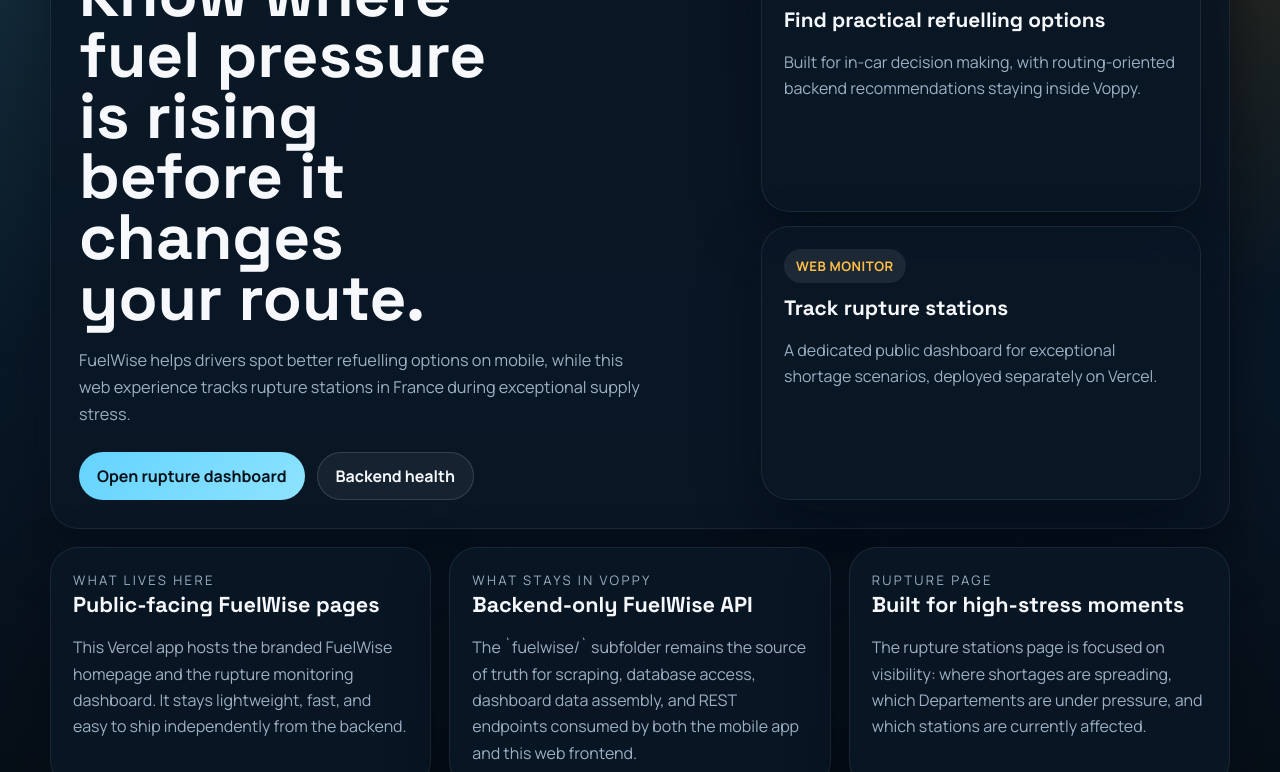
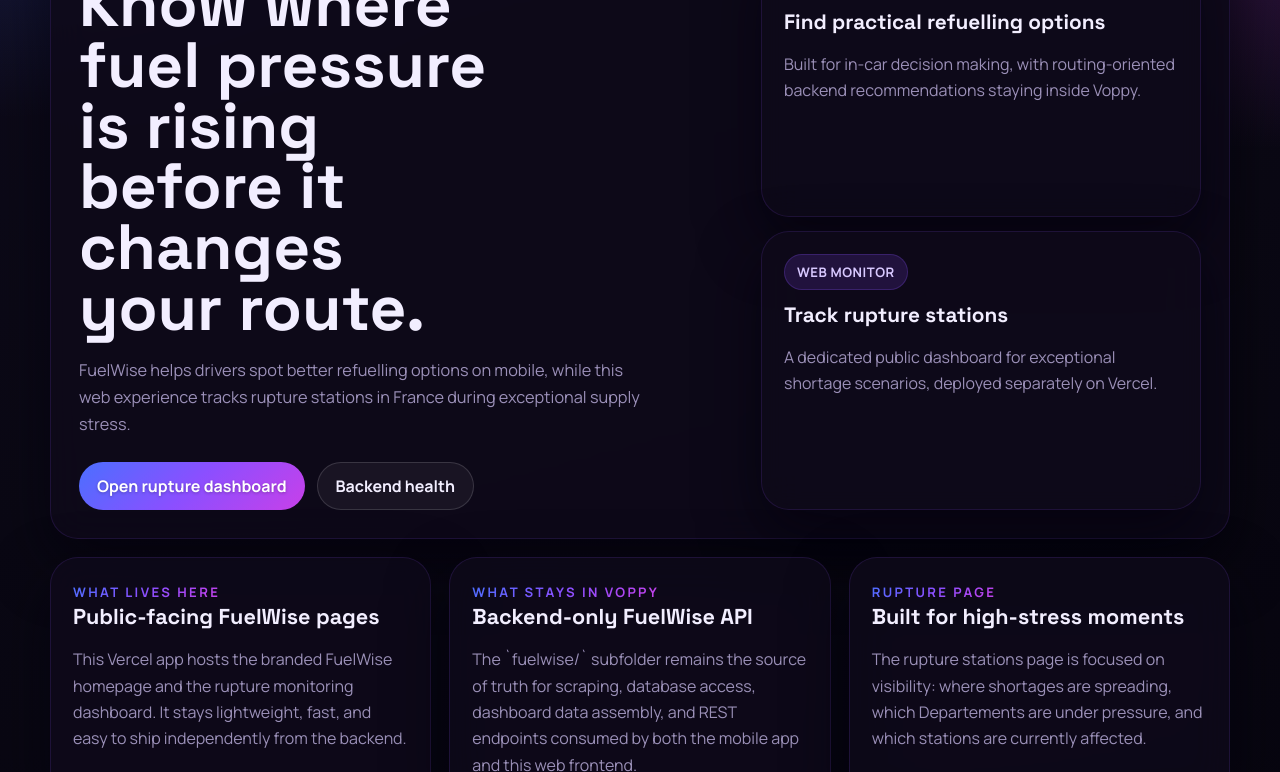
Before and after one commit to viktorknem/fuelwise-web, a website built with Vite: page index.html in a window 1280 px wide. Shown: the part 119-891 px from the top of the page. Built offline with nearby package versions, Linux system fonts and the light colour scheme.

Commit message:
Rebrand UI with new colors and logo

```diff
--- a/assets/dashboard.css
+++ b/assets/dashboard.css
@@ -1,19 +1,26 @@
 :root {
-    --bg: #07111b;
-    --panel: rgba(9, 21, 35, 0.90);
-    --panel-border: rgba(255, 255, 255, 0.07);
-    --panel-border-hover: rgba(255, 255, 255, 0.14);
-    --text: #f0f4f8;
-    --muted: #8da4b8;
-    --accent: #64d3ff;
-    --accent-dim: rgba(100, 211, 255, 0.14);
-    --accent-warm: #ffbf47;
-    --critical: #d9483b;
-    --warning: #f47f3d;
-    --stable: #ffb24a;
-    --quiet: #172b3e;
-    --shadow: 0 20px 50px rgba(1, 6, 14, 0.55);
-    --shadow-sm: 0 4px 16px rgba(1, 6, 14, 0.35);
+    /* Brand gradient: electric blue → magenta */
+    --brand-blue: #4B6FFF;
+    --brand-violet: #8B4FFF;
+    --brand-magenta: #C840E9;
+    --brand-gradient: linear-gradient(135deg, #4B6FFF 0%, #8B4FFF 50%, #C840E9 100%);
+
+    --bg: #0a0814;
+    --panel: rgba(14, 10, 26, 0.88);
+    --panel-border: rgba(139, 79, 255, 0.14);
+    --panel-border-hover: rgba(139, 79, 255, 0.28);
+    --text: #f2eeff;
+    --muted: #9b90b8;
+    --accent: #9B6FFF;
+    --accent-bright: #C840E9;
+    --accent-dim: rgba(155, 111, 255, 0.14);
+    --accent-warm: #e87dff;
+    --critical: #e04355;
+    --warning: #f07040;
+    --stable: #f0b840;
+    --quiet: #1a1130;
+    --shadow: 0 20px 50px rgba(4, 2, 12, 0.65);
+    --shadow-sm: 0 4px 16px rgba(4, 2, 12, 0.45);
     --radius-card: 20px;
     --radius-inner: 14px;
     --radius-pill: 999px;
@@ -42,9 +49,10 @@ body {
     font-family: "Manrope", sans-serif;
     line-height: 1.55;
     background:
-        radial-gradient(ellipse 80% 40% at 10% 0%, rgba(100, 211, 255, 0.10) 0%, transparent 60%),
-        radial-gradient(ellipse 50% 30% at 92% 5%, rgba(217, 72, 59, 0.08) 0%, transparent 50%),
-        linear-gradient(175deg, #091827 0%, #07111b 45%, #050d17 100%);
+        radial-gradient(ellipse 70% 45% at 0% 0%, rgba(75, 111, 255, 0.18) 0%, transparent 55%),
+        radial-gradient(ellipse 60% 40% at 100% 8%, rgba(200, 64, 233, 0.16) 0%, transparent 50%),
+        radial-gradient(ellipse 40% 30% at 50% 100%, rgba(139, 79, 255, 0.08) 0%, transparent 60%),
+        linear-gradient(165deg, #0d0a1a 0%, #0a0814 50%, #07050f 100%);
 }
 
 .page-shell {
@@ -79,15 +87,29 @@ body {
 }
 
 .wordmark {
+    display: inline-flex;
+    align-items: center;
+    gap: 8px;
     font-family: "Space Grotesk", sans-serif;
     font-weight: 700;
     font-size: 1rem;
-    color: var(--accent);
+    background: var(--brand-gradient);
+    -webkit-background-clip: text;
+    -webkit-text-fill-color: transparent;
+    background-clip: text;
     text-decoration: none;
     letter-spacing: -0.01em;
 }
 
 .wordmark:hover { opacity: 0.8; }
+
+.wordmark-logo {
+    width: 26px;
+    height: 26px;
+    border-radius: 7px;
+    object-fit: cover;
+    flex-shrink: 0;
+}
 
 .page-header-divider {
     color: var(--panel-border);
@@ -156,7 +178,10 @@ body {
     font-size: 0.82rem;
     letter-spacing: 0.16em;
     text-transform: uppercase;
-    color: var(--accent);
+    background: var(--brand-gradient);
+    -webkit-background-clip: text;
+    -webkit-text-fill-color: transparent;
+    background-clip: text;
     font-weight: 700;
 }
 
@@ -173,7 +198,10 @@ h1 {
 }
 
 .hero-h1-accent {
-    color: var(--accent);
+    background: var(--brand-gradient);
+    -webkit-background-clip: text;
+    -webkit-text-fill-color: transparent;
+    background-clip: text;
 }
 
 h2 {
@@ -203,7 +231,7 @@ h2 {
     font-size: 0.75rem;
     letter-spacing: 0.14em;
     text-transform: uppercase;
-    color: var(--muted);
+    color: var(--accent);
     font-weight: 700;
 }
 
@@ -224,17 +252,17 @@ h2 {
 }
 
 .pill-live {
-    background: rgba(70, 210, 158, 0.14);
-    border-color: rgba(70, 210, 158, 0.22);
-    color: #b8ffd8;
+    background: rgba(139, 79, 255, 0.16);
+    border-color: rgba(139, 79, 255, 0.30);
+    color: #d8c8ff;
 }
 
 .pill-mock,
 .pill-empty,
 .pill-inferred {
-    background: rgba(255, 191, 71, 0.14);
-    border-color: rgba(255, 191, 71, 0.22);
-    color: #ffe6a8;
+    background: rgba(200, 64, 233, 0.14);
+    border-color: rgba(200, 64, 233, 0.24);
+    color: #f0d0ff;
 }
 
 .pill-live::before {
@@ -243,8 +271,8 @@ h2 {
     width: 6px;
     height: 6px;
     border-radius: 999px;
-    background: #46d29e;
-    box-shadow: 0 0 0 3px rgba(70, 210, 158, 0.28);
+    background: var(--brand-violet);
+    box-shadow: 0 0 0 3px rgba(139, 79, 255, 0.30);
     animation: pulse-dot 2s ease-in-out infinite;
 }
 
@@ -293,8 +321,8 @@ h2 {
 }
 
 .metric-card-primary {
-    border-color: rgba(100, 211, 255, 0.18);
-    background: linear-gradient(145deg, rgba(100, 211, 255, 0.06), rgba(9, 21, 35, 0.90));
+    border-color: rgba(139, 79, 255, 0.24);
+    background: linear-gradient(145deg, rgba(75, 111, 255, 0.08), rgba(200, 64, 233, 0.05), rgba(14, 10, 26, 0.90));
 }
 
 .metric-header {
@@ -331,9 +359,9 @@ h2 {
 }
 
 .metric-badge-live {
-    background: rgba(70, 210, 158, 0.14);
-    color: #9effd0;
-    border: 1px solid rgba(70, 210, 158, 0.18);
+    background: rgba(139, 79, 255, 0.16);
+    color: #d8c8ff;
+    border: 1px solid rgba(139, 79, 255, 0.26);
 }
 
 .metric-badge-live::before {
@@ -342,7 +370,7 @@ h2 {
     width: 5px;
     height: 5px;
     border-radius: 999px;
-    background: #46d29e;
+    background: var(--brand-violet);
     animation: pulse-dot 2s ease-in-out infinite;
 }
 
@@ -355,7 +383,10 @@ h2 {
 }
 
 .metric-card-primary .metric-value {
-    color: var(--accent);
+    background: var(--brand-gradient);
+    -webkit-background-clip: text;
+    -webkit-text-fill-color: transparent;
+    background-clip: text;
 }
 
 .metric-foot {
@@ -374,7 +405,7 @@ h2 {
     top: 10px;
     z-index: 10;
     padding: 16px 20px;
-    background: linear-gradient(180deg, rgba(9, 21, 35, 0.98), rgba(9, 21, 35, 0.92));
+    background: linear-gradient(180deg, rgba(14, 10, 26, 0.98), rgba(12, 8, 22, 0.93));
     backdrop-filter: blur(24px);
 }
 
@@ -456,8 +487,8 @@ h2 {
 
 .filter-combobox-input:focus {
     outline: none;
-    border-color: rgba(100, 211, 255, 0.35);
-    box-shadow: 0 0 0 3px rgba(100, 211, 255, 0.10);
+    border-color: rgba(139, 79, 255, 0.45);
+    box-shadow: 0 0 0 3px rgba(139, 79, 255, 0.12);
 }
 
 .filter-combobox-list {
@@ -498,7 +529,7 @@ h2 {
 .filter-combobox-option:hover,
 .filter-combobox-option:focus-visible,
 .filter-combobox-option.is-selected {
-    background: rgba(100, 211, 255, 0.10);
+    background: rgba(139, 79, 255, 0.14);
 }
 
 .filter-combobox-empty { color: var(--muted); }
@@ -520,7 +551,7 @@ h2 {
 #fuelwise-global-timeframe-filter {
     width: 100%;
     margin: 0;
-    accent-color: var(--accent);
+    accent-color: var(--brand-violet);
 }
 
 .timeframe-slider-scale {
@@ -576,8 +607,8 @@ h2 {
 .filter-badge:focus-visible,
 .ghost-button:hover,
 .ghost-button:focus-visible {
-    background: rgba(100, 211, 255, 0.10);
-    border-color: rgba(100, 211, 255, 0.28);
+    background: rgba(139, 79, 255, 0.12);
+    border-color: rgba(139, 79, 255, 0.32);
 }
 
 .ghost-button:disabled {
@@ -674,7 +705,7 @@ h2 {
     width: 8px;
     height: 8px;
     border-radius: 999px;
-    background: var(--swatch, var(--accent));
+    background: var(--swatch, var(--brand-violet));
     flex: 0 0 auto;
 }
 
@@ -695,9 +726,10 @@ h2 {
     border-radius: 16px;
     overflow: hidden;
     background:
-        linear-gradient(180deg, rgba(11, 24, 38, 0.96), rgba(7, 17, 27, 0.98)),
-        radial-gradient(circle at top left, rgba(100, 211, 255, 0.09), transparent 38%);
-    border: 1px solid rgba(255, 255, 255, 0.07);
+        linear-gradient(180deg, rgba(16, 10, 28, 0.97), rgba(10, 8, 20, 0.99)),
+        radial-gradient(circle at top left, rgba(75, 111, 255, 0.10), transparent 38%),
+        radial-gradient(circle at top right, rgba(200, 64, 233, 0.07), transparent 40%);
+    border: 1px solid rgba(139, 79, 255, 0.12);
 }
 
 #fuelwise-chart,
@@ -742,7 +774,7 @@ h2 {
 
 .chart-line {
     fill: none;
-    stroke: var(--line-color, var(--accent));
+    stroke: var(--line-color, var(--brand-violet));
     stroke-width: 3;
     stroke-linecap: round;
     stroke-linejoin: round;
@@ -761,8 +793,8 @@ h2 {
 }
 
 .chart-point {
-    fill: var(--point-color, var(--accent));
-    stroke: rgba(7, 17, 27, 0.9);
+    fill: var(--point-color, var(--brand-violet));
+    stroke: rgba(10, 8, 20, 0.9);
     stroke-width: 2.5;
 }
 
@@ -870,8 +902,8 @@ h2 {
     min-height: 400px;
     border-radius: 16px;
     background:
-        radial-gradient(circle at center, rgba(100, 211, 255, 0.06), transparent 50%),
-        linear-gradient(180deg, rgba(14, 28, 44, 0.96), rgba(7, 17, 27, 0.94));
+        radial-gradient(circle at center, rgba(139, 79, 255, 0.08), transparent 50%),
+        linear-gradient(180deg, rgba(20, 12, 36, 0.97), rgba(10, 8, 20, 0.95));
     overflow: hidden;
 }
 
@@ -893,7 +925,7 @@ h2 {
 }
 
 .france-map .leaflet-container {
-    background: #091520;
+    background: #0c0818;
     font: inherit;
 }
 
@@ -966,8 +998,8 @@ h2 {
 .bar-row:hover,
 .bar-row:focus-visible,
 .bar-row.is-active {
-    background: rgba(100, 211, 255, 0.07);
-    border-color: rgba(100, 211, 255, 0.18);
+    background: rgba(139, 79, 255, 0.10);
+    border-color: rgba(139, 79, 255, 0.24);
 }
 
 .bar-track {
@@ -1030,7 +1062,7 @@ th {
     position: sticky;
     top: 0;
     z-index: 1;
-    background: rgba(9, 21, 35, 0.97);
+    background: rgba(14, 10, 26, 0.97);
 }
 
 .station-item {
@@ -1047,7 +1079,7 @@ th {
 .station-item:hover td,
 .station-item:focus-visible td,
 .station-item.is-active td {
-    background: rgba(100, 211, 255, 0.07);
+    background: rgba(139, 79, 255, 0.10);
 }
 
 .station-primary {
@@ -1080,7 +1112,8 @@ th {
 
 .station-search-control input:focus {
     outline: none;
-    border-color: rgba(100, 211, 255, 0.30);
+    border-color: rgba(139, 79, 255, 0.40);
+    box-shadow: 0 0 0 3px rgba(139, 79, 255, 0.10);
 }
 
 .chart-shell-station svg {
--- a/assets/site.css
+++ b/assets/site.css
@@ -1,12 +1,17 @@
 :root {
-    --bg: #08111d;
-    --panel: rgba(10, 23, 38, 0.84);
-    --panel-border: rgba(255, 255, 255, 0.08);
-    --text: #f6f8fb;
-    --muted: #9db0c3;
-    --accent: #64d3ff;
-    --accent-warm: #ffbf47;
-    --shadow: 0 24px 60px rgba(1, 7, 16, 0.45);
+    --brand-blue: #4B6FFF;
+    --brand-violet: #8B4FFF;
+    --brand-magenta: #C840E9;
+    --brand-gradient: linear-gradient(135deg, #4B6FFF 0%, #8B4FFF 50%, #C840E9 100%);
+
+    --bg: #0a0814;
+    --panel: rgba(14, 10, 26, 0.88);
+    --panel-border: rgba(139, 79, 255, 0.14);
+    --text: #f2eeff;
+    --muted: #9b90b8;
+    --accent: #9B6FFF;
+    --accent-warm: #e87dff;
+    --shadow: 0 24px 60px rgba(4, 2, 12, 0.60);
 }
 
 * {
@@ -19,9 +24,9 @@ body {
     color: var(--text);
     font-family: "Manrope", sans-serif;
     background:
-        radial-gradient(circle at top left, rgba(100, 211, 255, 0.16), transparent 30%),
-        radial-gradient(circle at top right, rgba(255, 191, 71, 0.14), transparent 26%),
-        linear-gradient(180deg, #07111b 0%, #091827 52%, #060d15 100%);
+        radial-gradient(ellipse 70% 45% at 0% 0%, rgba(75, 111, 255, 0.18) 0%, transparent 55%),
+        radial-gradient(ellipse 60% 40% at 100% 8%, rgba(200, 64, 233, 0.16) 0%, transparent 50%),
+        linear-gradient(165deg, #0d0a1a 0%, #0a0814 50%, #07050f 100%);
 }
 
 .site-shell {
@@ -54,11 +59,26 @@ body {
 }
 
 .eyebrow {
+    display: inline-flex;
+    align-items: center;
+    gap: 8px;
     margin: 0 0 8px;
     font-size: 0.82rem;
     letter-spacing: 0.18em;
     text-transform: uppercase;
-    color: var(--accent);
+    background: var(--brand-gradient);
+    -webkit-background-clip: text;
+    -webkit-text-fill-color: transparent;
+    background-clip: text;
+    font-weight: 700;
+}
+
+.hero-logo {
+    width: 28px;
+    height: 28px;
+    border-radius: 8px;
+    object-fit: cover;
+    flex-shrink: 0;
 }
 
 .hero-copy h1 {
@@ -100,8 +120,9 @@ body {
 }
 
 .button-primary {
-    background: linear-gradient(135deg, var(--accent) 0%, #8de3ff 100%);
-    color: #06111a;
+    background: var(--brand-gradient);
+    color: #fff;
+    text-shadow: 0 1px 3px rgba(0, 0, 0, 0.25);
 }
 
 .button-secondary {
@@ -125,8 +146,9 @@ body {
     margin-bottom: 12px;
     padding: 8px 12px;
     border-radius: 999px;
-    background: rgba(255, 255, 255, 0.08);
-    color: var(--accent-warm);
+    background: rgba(139, 79, 255, 0.16);
+    border: 1px solid rgba(139, 79, 255, 0.24);
+    color: #d8c8ff;
     font-size: 0.82rem;
     font-weight: 700;
     letter-spacing: 0.04em;
```
Also changed, not shown: index.html (+4 -1 lines), rupture-stations/index.html (+4 -1 lines).
